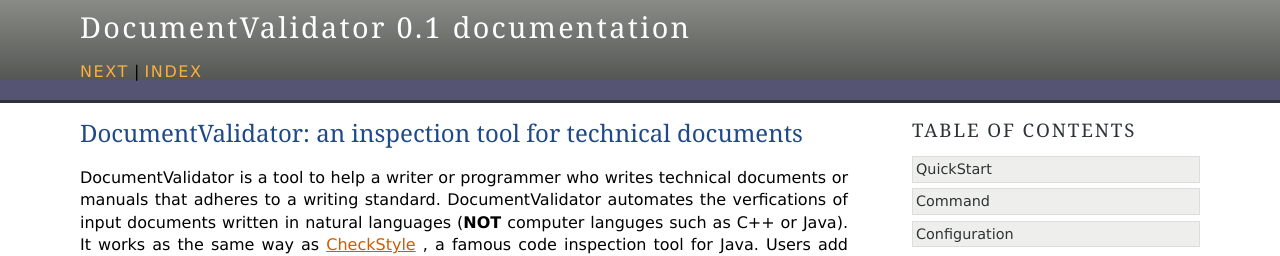
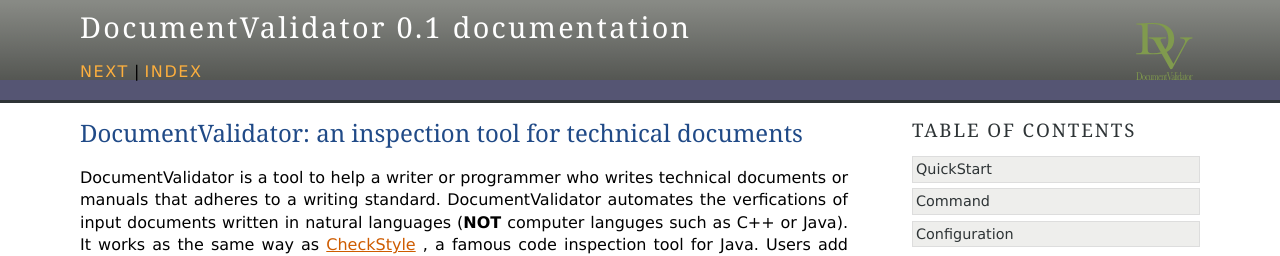
Before and after one commit to redpen-cc/redpen-doc, a Sphinx documentation site: the page built from source/index.rst, in a window 1280 px wide. Shown: the top 256 px of the page. Built offline with Sphinx 7.4.7, drawn with Linux system fonts in a browser that asks for light colours.

Commit message:
Added logo prototype

```diff
--- a/source/conf.py
+++ b/source/conf.py
@@ -110,7 +110,7 @@
 
 # The name of an image file (relative to this directory) to place at the top
 # of the sidebar.
-#html_logo = None
+html_logo = 'dv-logo.png'
 
 # The name of an image file (within the static path) to use as favicon of the
 # docs.  This file should be a Windows icon file (.ico) being 16x16 or 32x32
```
Also changed, not shown: source/dv-logo.png (added).
